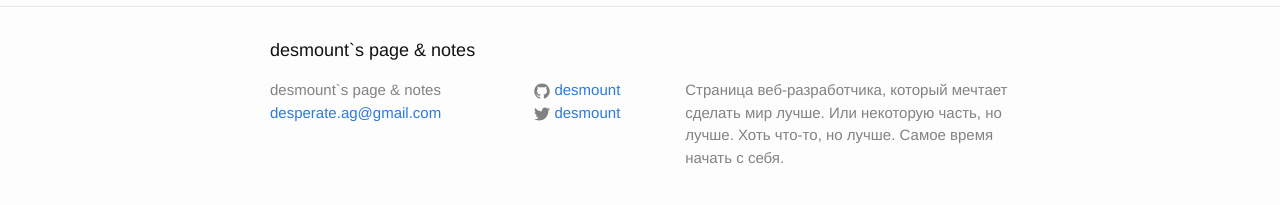
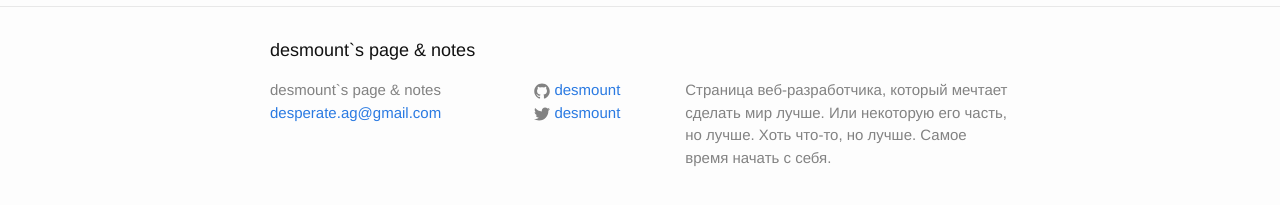
Before and after one commit to desmount/desmount.github.io, a Jekyll site: the page built from index.html, in a window 1280 px wide. Shown: the part 245-450 px from the top of the page. Built offline with Jekyll 4.4.1, drawn with Linux system fonts in a browser that asks for light colours.

Commit message:
Update _config.yml

```diff
--- a/_config.yml
+++ b/_config.yml
@@ -4,7 +4,7 @@ email: desperate.ag@gmail.com
 name: Aleksei Skorobogatyi
 description: > # this means to ignore newlines until "baseurl:"
   Страница веб-разработчика, который мечтает сделать мир лучше.
-  Или некоторую часть, но лучше. Хоть что-то, но лучше.
+  Или некоторую его часть, но лучше. Хоть что-то, но лучше.
   Самое время начать с себя.
 baseurl: "" # the subpath of your site, e.g. /blog/
 url: "http://desmount.github.io" # the base hostname & protocol for your site
```
